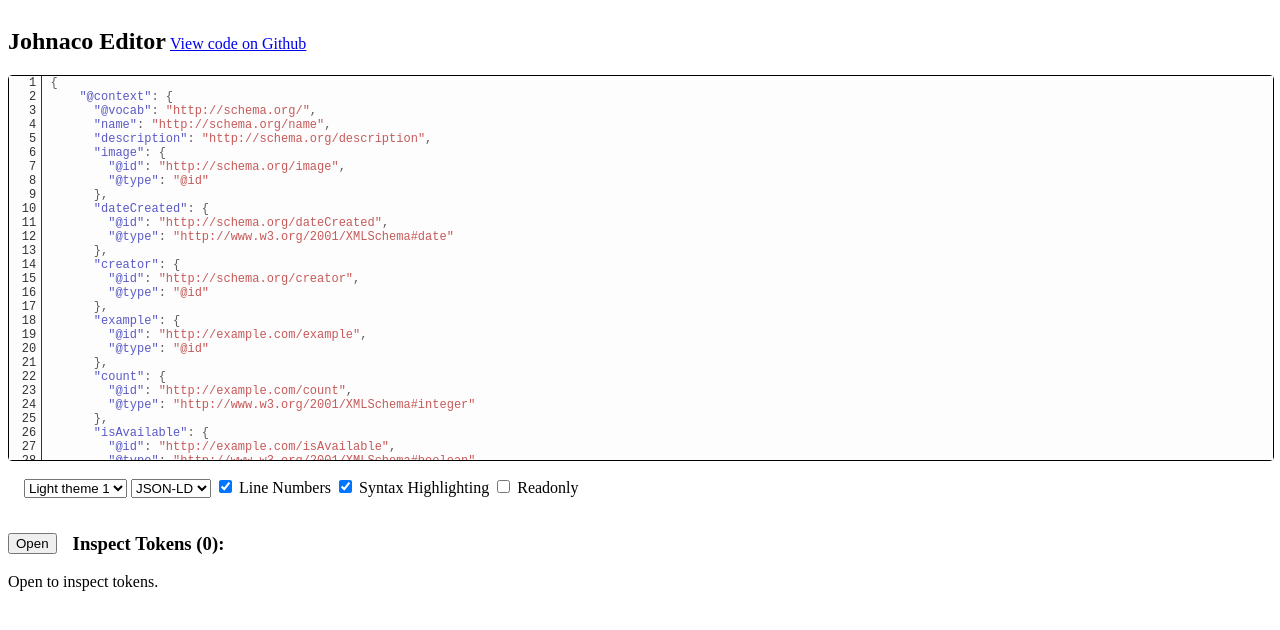
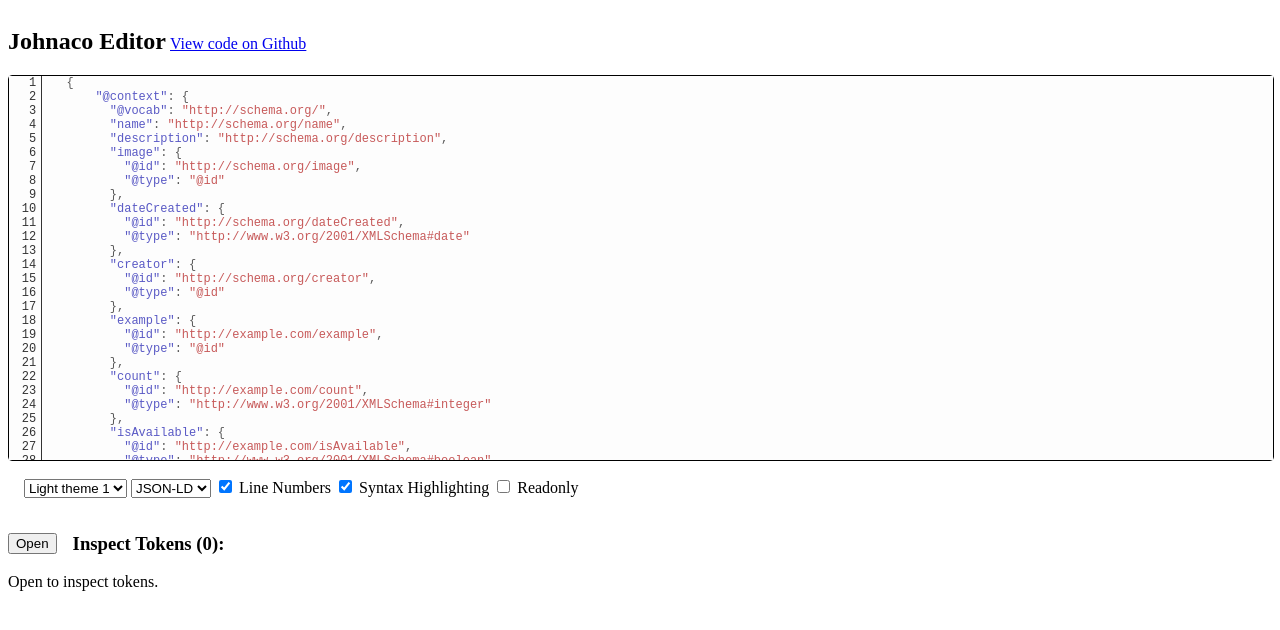
Before and after one commit to johncrowley-s2/fluree-editor, a React (Vite) app: page / in a window 1280 px wide. Shown: the top 630 px of the page. Built offline with nearby package versions, Linux system fonts and the light colour scheme; the HTML template or start-up script is replaced by a standard one.

Commit message:
Update readme

```diff
--- a/src/components/Editor.tsx
+++ b/src/components/Editor.tsx
@@ -115,7 +115,7 @@ export default function Editor({
             style={{
               ...styles.editor,
               ...styles.highlight,
-              marginLeft: showLineNumbers ? "2rem" : 0,
+              marginLeft: showLineNumbers ? "3rem" : 0,
               paddingLeft: "0.6rem",
             }}
             dangerouslySetInnerHTML={{
@@ -131,7 +131,7 @@ export default function Editor({
               style={{
                 ...styles.editor,
                 ...styles.textarea,
-                marginLeft: showLineNumbers ? "2rem" : 0,
+                marginLeft: showLineNumbers ? "3rem" : 0,
                 paddingLeft: "0.6rem",
               }}
               value={value}
@@ -170,7 +170,7 @@ const styles = {
     boxSizing: "border-box",
     padding: 0,
     overflow: "hidden",
-    minHeight: "2rem",
+    minHeight: "3rem",
   },
   textarea: {
     position: "absolute",
```
Also changed, not shown: 1 other file (tests, documents, lock files or other folders).
